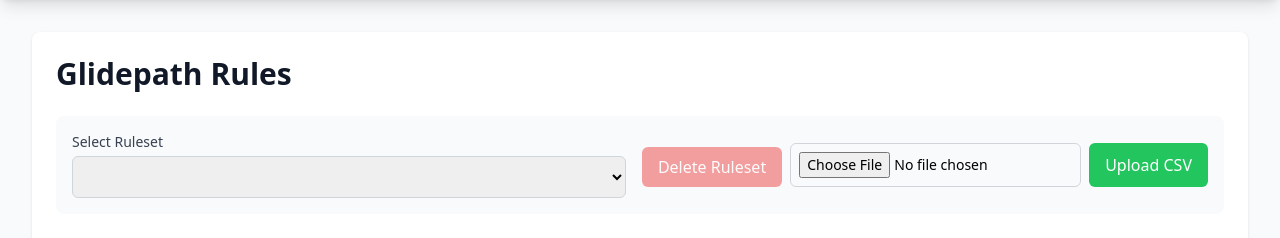
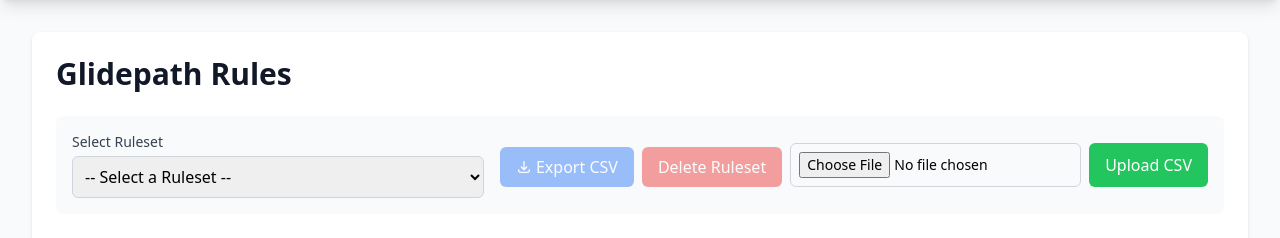
Before and after one commit to dsmorgan/glidepath, a Django app: template glidepath_app/templates/glidepath_app/upload.html in a window 1280 px wide. Shown: the part 64-302 px from the top of the page. Run offline with Django 4.2, Linux system fonts and the light colour scheme; the template is opened without the code that fills it, so the values that code supplies are empty; some libraries are stand-ins or nearby versions.

Commit message:
Improve glidepath rules page layout and default selection
Changes:
- Convert Export CSV from link to button with consistent styling
- Arrange all buttons (Export, Delete, Upload CSV) in one row at the top
- Add empty option to ruleset dropdown as default selection
- Update view logic to handle no default ruleset selection
- Disable Export and Delete buttons when no ruleset is selected

This provides a cleaner, more intuitive interface for managing glidepath rules.

```diff
--- a/glidepath_app/templates/glidepath_app/upload.html
+++ b/glidepath_app/templates/glidepath_app/upload.html
@@ -17,6 +17,7 @@
                 <label class="block text-sm font-medium text-gray-700 mb-1">Select Ruleset</label>
                 <form method="get">
                     <select name="ruleset" class="w-full border border-gray-300 rounded-md p-2" hx-get="{% url 'rules' %}" hx-target="#rules" hx-trigger="change">
+                        <option value="">-- Select a Ruleset --</option>
                         {% for rs in rule_sets %}
                             <option value="{{ rs.id }}" {% if selected_set and rs.id == selected_set.id %}selected{% endif %}>{{ rs.name }}</option>
                         {% endfor %}
@@ -27,11 +28,20 @@
 
             <!-- Actions -->
             <div class="flex gap-2 items-end">
+                <!-- Export Button -->
+                <a href="{% if selected_set %}{% url 'export_rules' %}?ruleset={{ selected_set.id }}{% else %}#{% endif %}"
+                   class="px-4 py-2 bg-blue-500 text-white rounded-md hover:bg-blue-600 disabled:opacity-50 disabled:cursor-not-allowed inline-flex items-center whitespace-nowrap {% if not selected_set %}pointer-events-none opacity-50{% endif %}">
+                    <svg class="w-4 h-4 mr-1" fill="none" stroke="currentColor" viewBox="0 0 24 24">
+                        <path stroke-linecap="round" stroke-linejoin="round" stroke-width="2" d="M4 16v1a3 3 0 003 3h10a3 3 0 003-3v-1m-4-4l-4 4m0 0l-4-4m4 4V4"/>
+                    </svg>
+                    Export CSV
+                </a>
+
                 <!-- Delete Button -->
                 <form method="post" class="inline-block">
                     {% csrf_token %}
                     <input type="hidden" name="delete" value="{{ selected_set.id }}">
-                    <button type="submit" class="px-4 py-2 bg-red-500 text-white rounded-md hover:bg-red-600 disabled:opacity-50 disabled:cursor-not-allowed" {% if not selected_set %}disabled{% endif %}>
+                    <button type="submit" class="px-4 py-2 bg-red-500 text-white rounded-md hover:bg-red-600 disabled:opacity-50 disabled:cursor-not-allowed whitespace-nowrap" {% if not selected_set %}disabled{% endif %}>
                         Delete Ruleset
                     </button>
                 </form>
@@ -48,17 +58,6 @@
                 </form>
             </div>
         </div>
-
-        {% if selected_set %}
-        <div class="mt-4">
-            <a class="inline-flex items-center text-indigo-600 hover:text-indigo-800 font-medium" href="{% url 'export_rules' %}?ruleset={{ selected_set.id }}">
-                <svg class="w-4 h-4 mr-1" fill="none" stroke="currentColor" viewBox="0 0 24 24">
-                    <path stroke-linecap="round" stroke-linejoin="round" stroke-width="2" d="M4 16v1a3 3 0 003 3h10a3 3 0 003-3v-1m-4-4l-4 4m0 0l-4-4m4 4V4"/>
-                </svg>
-                Export CSV
-            </a>
-        </div>
-        {% endif %}
     </div>
 
     <div id="rules">
```
Also changed, not shown: glidepath_app/views.py (+10 -7 lines).
